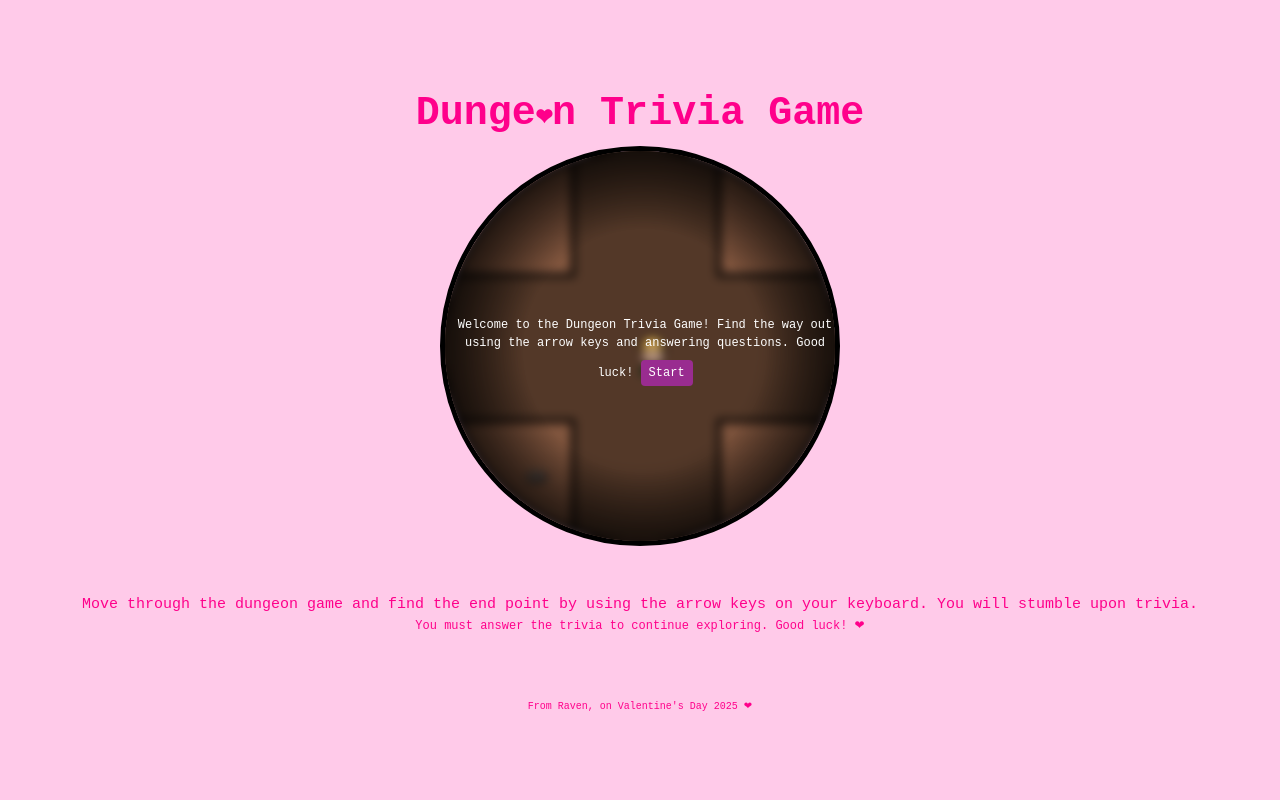
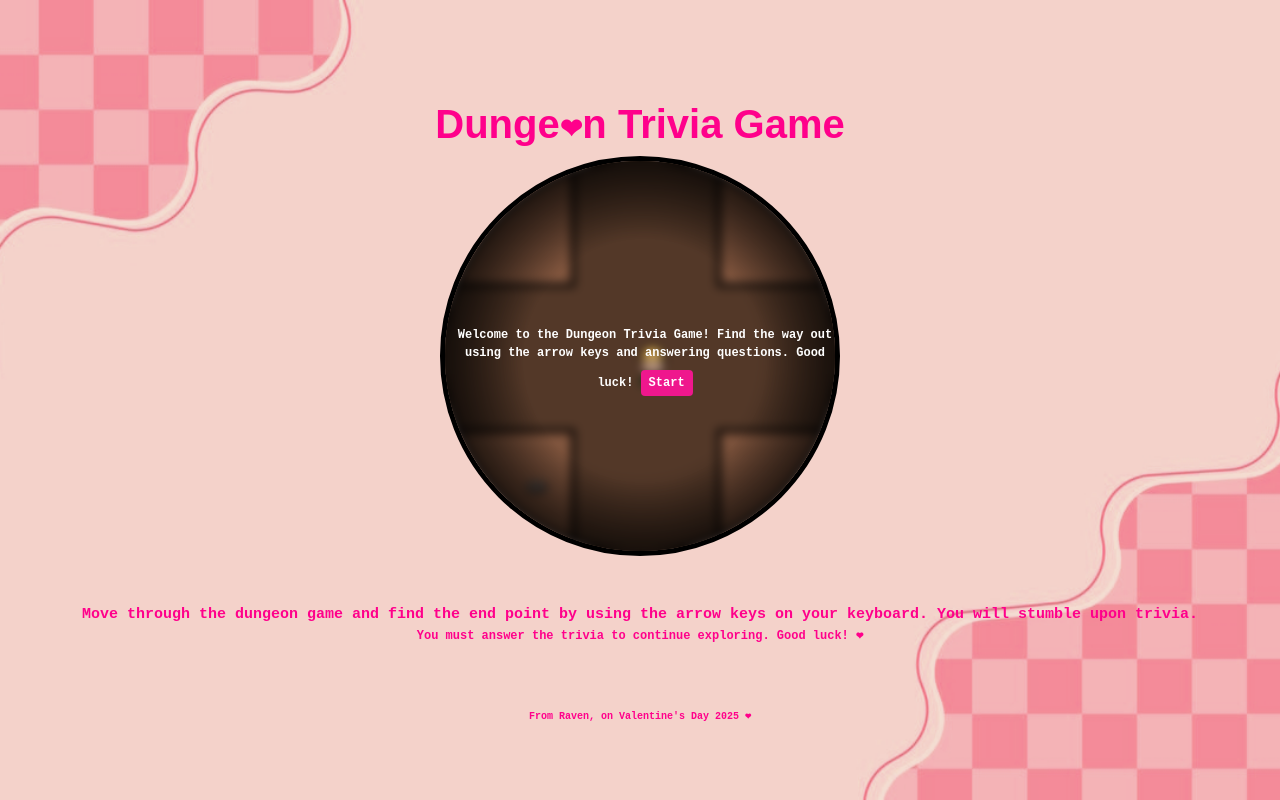
Before and after one commit to devanxhi27/sugarbunnies, a website: page index.html in a window 1280 px wide. Drawn offline with nearby package versions, Linux system fonts and the light colour scheme.

Commit message:
Update: styling changes

```diff
--- a/index.html
+++ b/index.html
@@ -6,10 +6,11 @@
    <link href="https://cdn.jsdelivr.net/npm/bootstrap@5.3.3/dist/css/bootstrap.min.css" rel="stylesheet" integrity="sha384-QWTKZyjpPEjISv5WaRU9OFeRpok6YctnYmDr5pNlyT2bRjXh0JMhjY6hW+ALEwIH" crossorigin="anonymous">
    <script src="https://cdn.jsdelivr.net/npm/bootstrap@5.3.3/dist/js/bootstrap.bundle.min.js" integrity="sha384-YvpcrYf0tY3lHB60NNkmXc5s9fDVZLESaAA55NDzOxhy9GkcIdslK1eN7N6jIeHz" crossorigin="anonymous"></script>
    <link rel="stylesheet" href="styles.css">
+   <link rel="shortcut icon" type="image/x-icon" href="https://media.stickerswiki.app/milk_mocha_daily_emoji_by_cocopry/158264.512.webp" />
 </head>
 <body>
   <div class="wrap">
-   <h1 style="margin-top: 20px;"><b>Dunge<span style="font-size: 27px;">❤</span>n Trivia Game</b></h1>
+   <h1 style="margin-top: 40px;"><b>Dunge<span style="font-size: 27px;">❤</span>n Trivia Game</b></h1>
       <div class="main">
          <div class="container"></div>
          <div class="intro">
@@ -23,7 +24,6 @@
       <br>
       <br>
       <div style="font-size: 15px;">Move through the dungeon game and find the end point by using the arrow keys on your keyboard. You will stumble upon trivia. </div>
-      <!-- <p style="font-size: 12px;">For the full step by step tutorial, check this link:<a href="https://uipencil.com/2023/04/12/how-to-build-a-mini-maze-game-using-html-css-and-javascript/">click me - back to tutorial</a> </p> -->
       <p style="font-size: 12px;">You must answer the trivia to continue exploring. Good luck! ❤</p>
       <br>
       <br>
--- a/styles.css
+++ b/styles.css
@@ -35,9 +35,19 @@
 body {
   padding: 0;
   margin: 0;
-  background: #ffcae9;
+  background-image: url(img/bg2.jpg);
+  background-size: cover;
+  background-position: center;
+  /* background: #ffcae9; */
+
   color: #ff008b;
   font-family: monospace;
+  font-weight: 900;
+}
+
+h1 {
+  font-family: Papyrus, fantasy;
+  font-weight: 900;
 }
 
 a {
@@ -51,6 +61,7 @@ a {
   align-items: center;
   text-align: center;
   height: 100vh;
+  background-color: #a9030321;
 }
 
 @keyframes portal {
@@ -146,7 +157,7 @@ a {
   padding: 4px 8px;
   margin-top: 8px;
   display: inline-block;
-  background: #992c90;
+  background: #ef178d;
   color: white;
   border: #000000;
   border-radius: 4px;
```
Also changed, not shown: img/bg.jpg (added), img/bg2.jpg (added), img/bg3.jpg (added).
